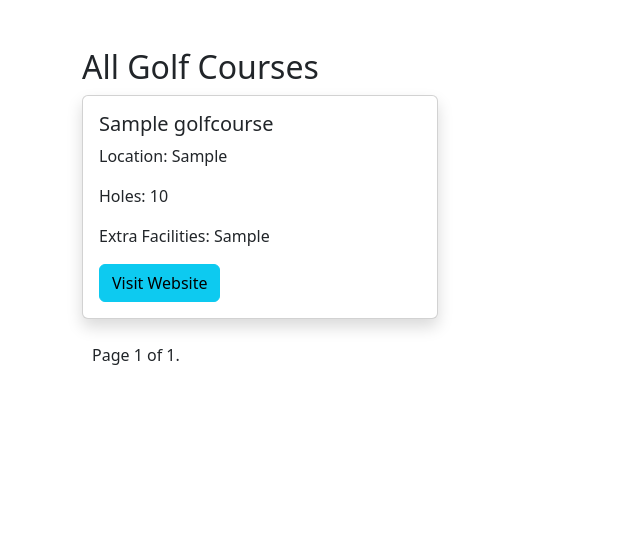
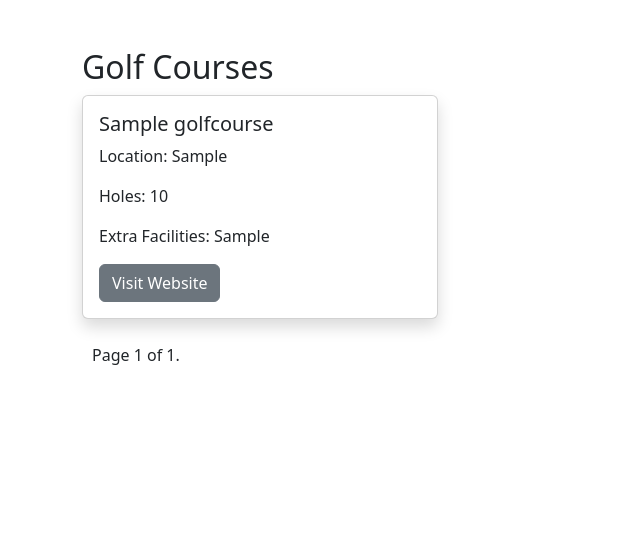
Before and after one commit to ollebrask/golf-blog, a Django app: page /golfcourses/ in a window 1280 px wide. Shown: the part 107-649 px from the top of the page, without its empty margins (0-640 px from the left). Run offline with Django 4.2, Linux system fonts and the light colour scheme; tables that the repository leaves empty hold one stand-in row (values such as "Sample post").

Commit message:
Edit color and heading

```diff
--- a/blog/templates/blog/show_golfcourses.html
+++ b/blog/templates/blog/show_golfcourses.html
@@ -6,7 +6,7 @@ All Golf Courses
 
 {% block content %}
 <div class="container">
-    <h2>All Golf Courses</h2>
+    <h2>Golf Courses</h2>
     {% if user.is_authenticated %}
     <a href="{% url 'add_review' %}" class="btn btn-success mb-4">Add review</a>
     {% endif %}
@@ -22,7 +22,7 @@ All Golf Courses
                         <p class="card-text">Extra Facilities: {{ golfcourse.extra_facilities }}</p>
                     {% endif %}
                     {% if golfcourse.url %}
-                        <p class="card-text"><a href="{{ golfcourse.url }}" class="btn btn-info" target="_blank">Visit Website</a></p>
+                        <p class="card-text"><a href="{{ golfcourse.url }}" class="btn btn-secondary" target="_blank">Visit Website</a></p>
                     {% endif %}
                 </div>
             </div>
```
